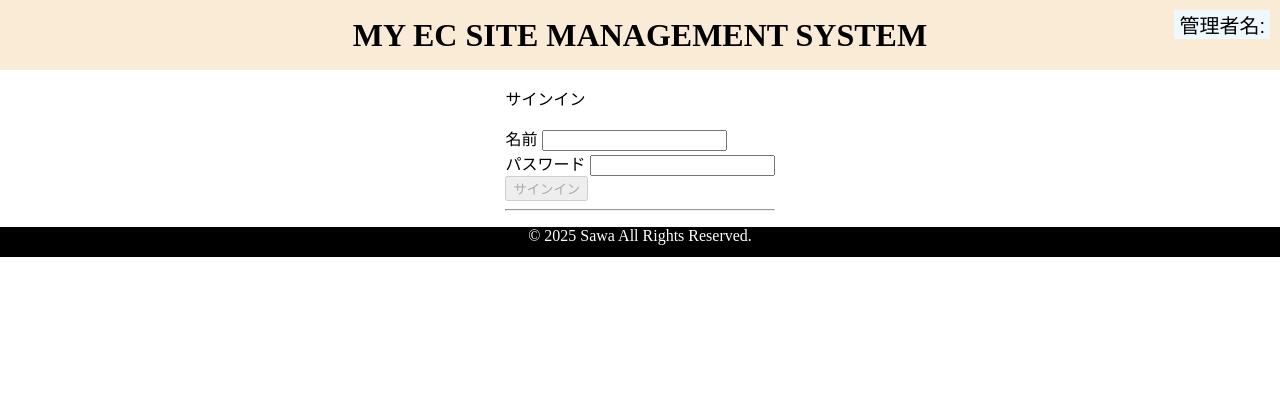
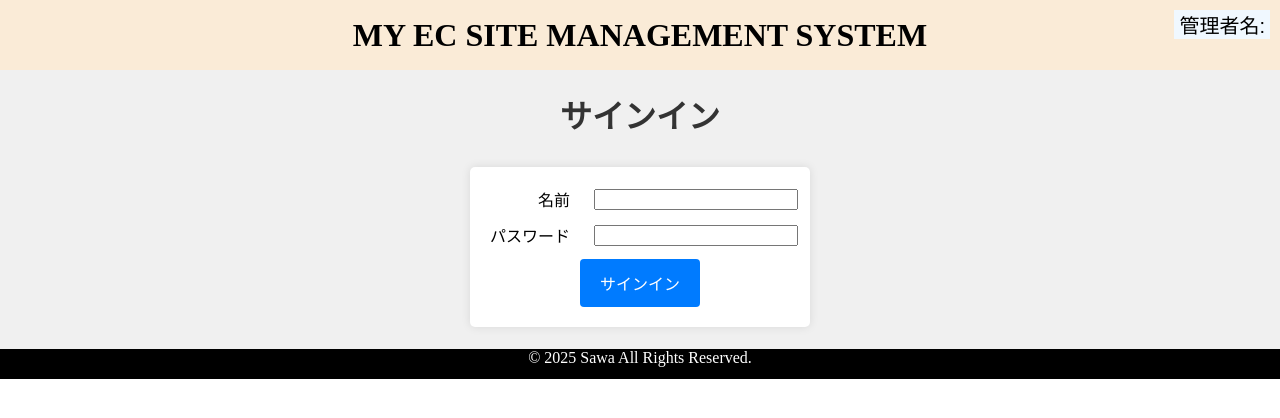
Before and after one commit to sawa-pascal/portfolio-ec-site-management, an Angular app: page / in a window 1280 px wide. Shown: the top 418 px of the page. Built offline with nearby package versions, Linux system fonts and the light colour scheme.

Commit message:
サインイン画面の改善

```diff
--- /dev/null
+++ b/src/app/form-base.scss
@@ -0,0 +1,147 @@
+// カラーパレット変数
+$primary: #007bff;
+$primary-light: lighten($primary, 10%);
+$primary-dark: darken($primary, 10%);
+$background: #f0f0f0;
+$text-main: #333;
+$error: red;
+
+// 共通mixin
+@mixin flex-center($direction: column) {
+  display: flex;
+  align-items: center;
+  flex-direction: $direction;
+}
+
+@mixin form-container(
+  $width: 300px,
+  $bg: white,
+  $padding: 20px,
+  $radius: 5px,
+  $shadow: 0 0 10px rgba(0, 0, 0, 0.1)
+) {
+  width: $width;
+  margin: 0 auto;
+  background-color: $bg;
+  padding: $padding;
+  border-radius: $radius;
+  box-shadow: $shadow;
+}
+
+@mixin button-base(
+  $size: 16px,
+  $bg: $primary,
+  $color: white,
+  $padding: 12px 20px,
+  $radius: 4px
+) {
+  font-size: $size;
+  background-color: $bg;
+  color: $color;
+  padding: $padding;
+  border: none;
+  border-radius: $radius;
+  cursor: pointer;
+}
+
+@mixin link-base($color: $primary) {
+  color: $color;
+  text-decoration: none;
+
+  &:hover {
+    text-decoration: underline;
+  }
+}
+
+@mixin error-text($color: $error, $size: 0.75em) {
+  font-size: $size;
+  color: $color;
+}
+
+// ベーススタイル
+:host {
+  @include flex-center();
+  font-family: sans-serif;
+  background-color: $background;
+  text-align: center;
+  height: 100%;
+  width: 100%;
+  padding-top: 0;
+}
+
+h1 {
+  color: $text-main;
+  margin-bottom: 30px;
+}
+
+form {
+  @include form-container();
+}
+
+p {
+  margin-bottom: 10px;
+}
+
+button {
+  @include button-base();
+
+  &:hover {
+    background-color: $primary-dark;
+  }
+}
+
+a {
+  @include link-base();
+}
+
+.error {
+  @include error-text();
+}
+
+.message {
+  font-size: 11px;
+}
+
+// フォームグリッド (共通利用)
+.form-group form {
+  display: grid;
+  grid-template-columns: max-content 1fr;
+  gap: 12px 16px;
+  align-items: center;
+
+  > div {
+    grid-column: 1 / span 2;
+    display: contents;
+  }
+
+  label,
+  .label {
+    grid-column: 1;
+    align-self: center;
+    justify-self: end;
+    margin-right: 8px;
+    white-space: nowrap;
+  }
+
+  input {
+    grid-column: 2;
+    width: 100%;
+  }
+
+  .error {
+    grid-column: 2;
+  }
+
+  button {
+    grid-column: 1 / span 2;
+    justify-self: center;
+  }
+}
+
+// @media (max-width: 600px) {
+//     :host {
+//         height: 100%;
+
+//         padding-bottom: 100px;
+//       }
+//   }
--- a/src/app/signin/signin.component.html
+++ b/src/app/signin/signin.component.html
@@ -1,26 +1,26 @@
+<h1>サインイン</h1>
 <div class="form-group">
-  <p>サインイン</p>
   <form [formGroup]="myForm" (submit)="onSignin()">
     <div>
-      名前
-      <input type="text" formControlName="name" />
+      <label for="name" class="label">名前</label>
+      <input id="name" type="text" formControlName="name" />
       @if (name.touched && name.errors?.['required']) {
-      <div class="error">名前が必要です</div>
+        <div class="error">名前が必要です</div>
       }
     </div>
 
     <div>
-      パスワード
-      <input type="password" formControlName="password" />
+      <label for="password" class="label">パスワード</label>
+      <input id="password" type="password" formControlName="password" />
       @if (password.touched && password.errors?.['required']) {
-      <div class="error">パスワードが必要です</div>
-      } @if (password.touched && password.errors?.['minlength']) {
-      <div class="error">最低4文字を入力してください</div>
+        <div class="error">パスワードが必要です</div>
+      }
+      @if (password.touched && password.errors?.['minlength']) {
+        <div class="error">最低4文字を入力してください</div>
       }
     </div>
-    <div><button type="submit" [disabled]="myForm.invalid">サインイン</button></div>
 
-    <hr />
-    <p>{{ message }}</p>
+    <button type="submit" [disabled]="myForm.invalid">サインイン</button>
   </form>
 </div>
+<p class="error">{{ message }}</p>
--- a/src/app/signin/signin.component.scss
+++ b/src/app/signin/signin.component.scss
@@ -1,13 +1 @@
-form-group {
-  margin: 0px auto;
-  background-color: antiquewhite;
-}
-
-.error {
-  font-size: 0.75em;
-  color: red;
-}
-
-.message {
-  font-size: 11px;
-}
+@use "../form-base.scss"
```
